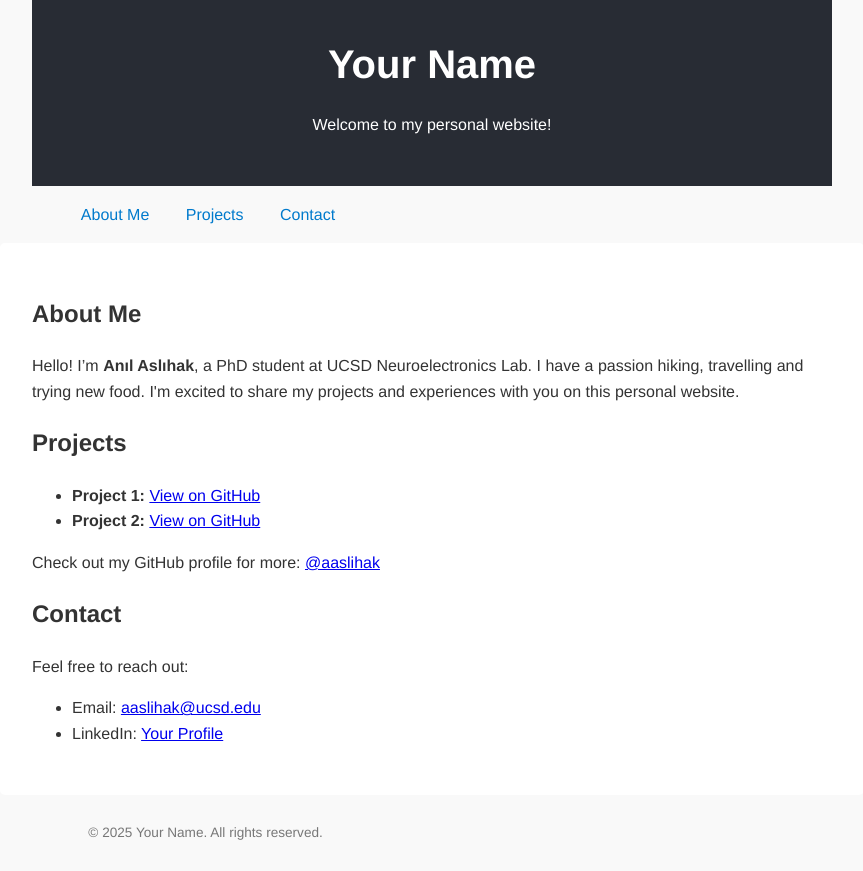
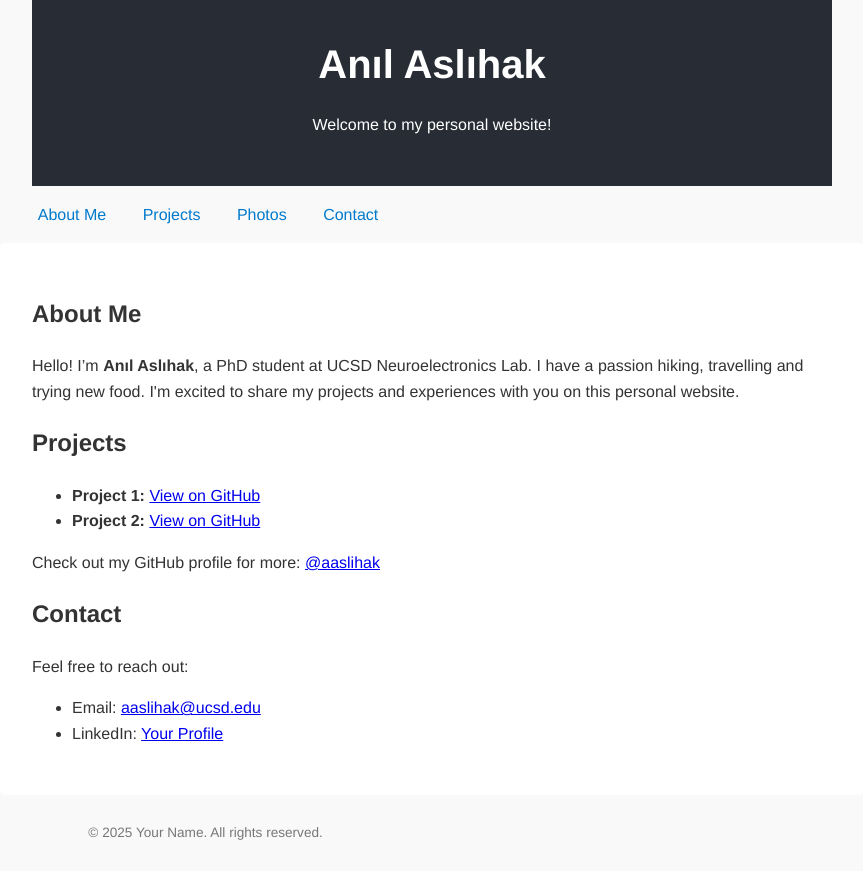
Before and after one commit to AAslihak/AAslihak.github.io, a plain HTML site: page index.html in a window 1280 px wide. Shown: the whole page, without its empty margins (208-1071 px from the left). Drawn offline with Linux system fonts and the light colour scheme.

Commit message:
Update index.html

```diff
--- a/index.html
+++ b/index.html
@@ -78,13 +78,14 @@
 </head>
 <body>
   <header>
-    <h1>Your Name</h1>
+    <h1>Anıl Aslıhak</h1>
     <p>Welcome to my personal website!</p>
   </header>
 
   <nav>
     <a href="#about">About Me</a>
     <a href="#projects">Projects</a>
+    <a href="#projects">Photos</a>
     <a href="#contact">Contact</a>
   </nav>
 
```
